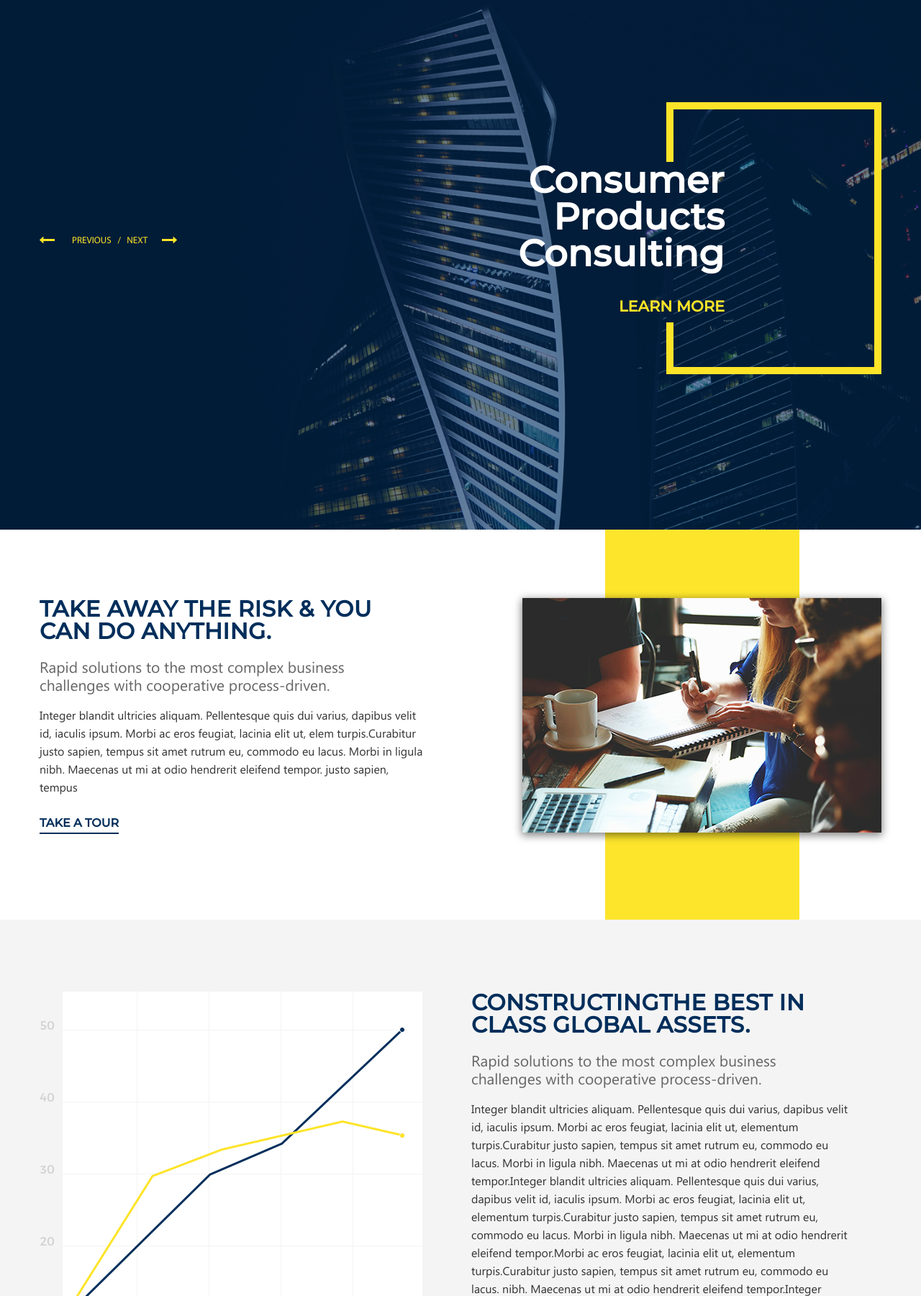
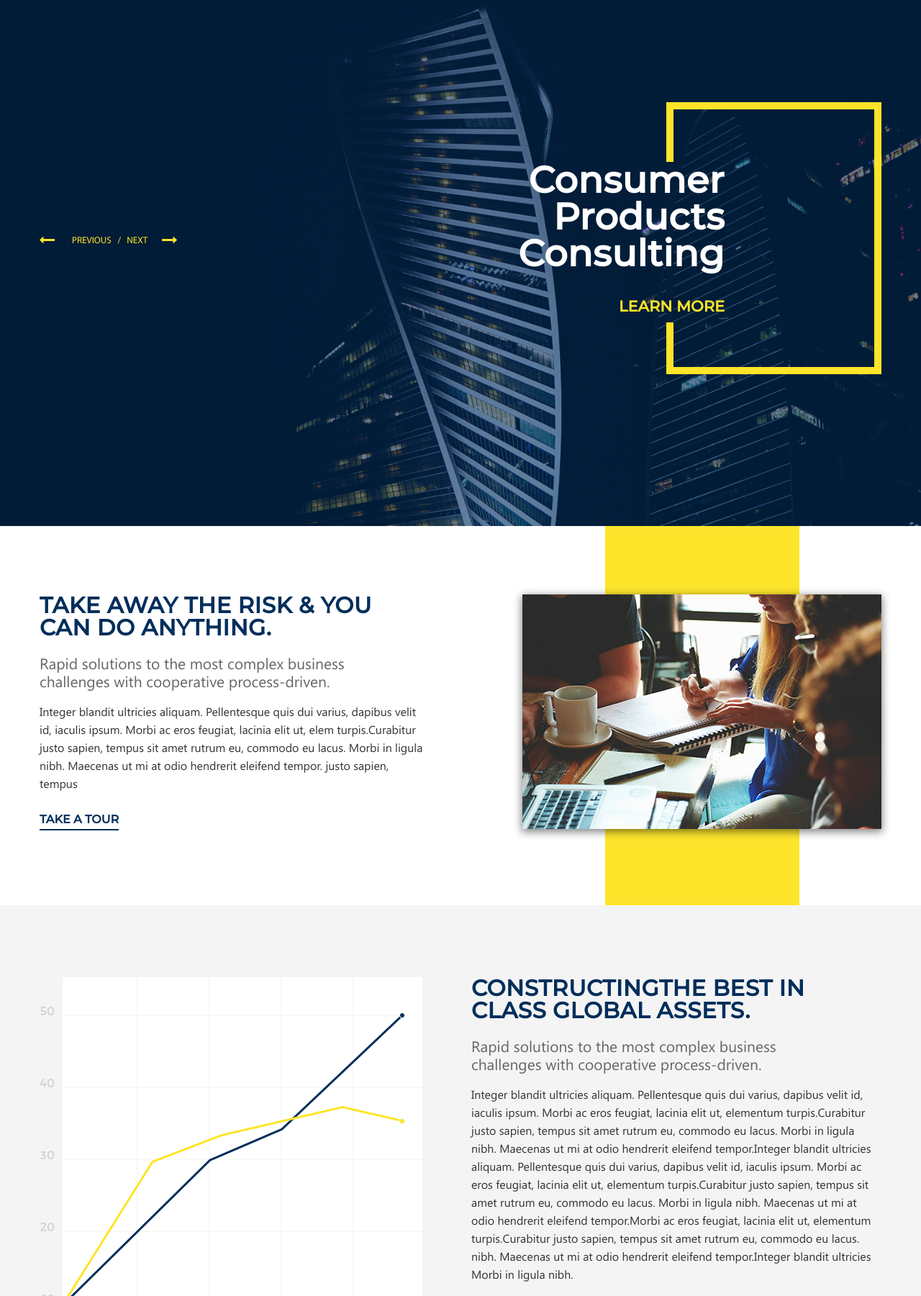
Before and after one commit to serzhmir/www, a plain HTML site: page index.html in a window 1280 px wide. Shown: the part 99-1900 px from the top of the page at 72% size. Drawn offline with nearby package versions, Linux system fonts and the light colour scheme; files whose address does not match are found by name.

Commit message:
изменение

```diff
--- a/css/style.scss
+++ b/css/style.scss
@@ -24,6 +24,10 @@ body {
 	color: $grey-dark;
 	font-family:$primary-font ;
 }
+.nav > li > a:focus, .nav > li > a:hover {
+	background: none;
+	outline: none;
+	}
 .main-bg {
 	background-image: url(../img/bg.png);
 	background-repeat: no-repeat;
@@ -139,7 +143,7 @@ ul.nav {
 		align-items: center;
 	}
 .banner {
-	padding: 273px 0 296px 0;
+	padding: 273px 0 291px 0;
 	&__slide {
 		display: -webkit-flex;
 		display: -moz-flex;
@@ -259,10 +263,14 @@ ul.nav {
 	}//next
 }
 .block {
-	padding: 95px 0 105px;
+	padding: 95px 0 90px;
 	&_gray {
 		background-color: #f4f4f4;
 		padding: 100px 0;
+			.col_dark_gr {
+		max-width: 560px;
+		margin-bottom: 33px;
+	}
 	}
 	&_blue {
 	background-color: $blue;
```
Also changed, not shown: css/style.css, 1 other file.
